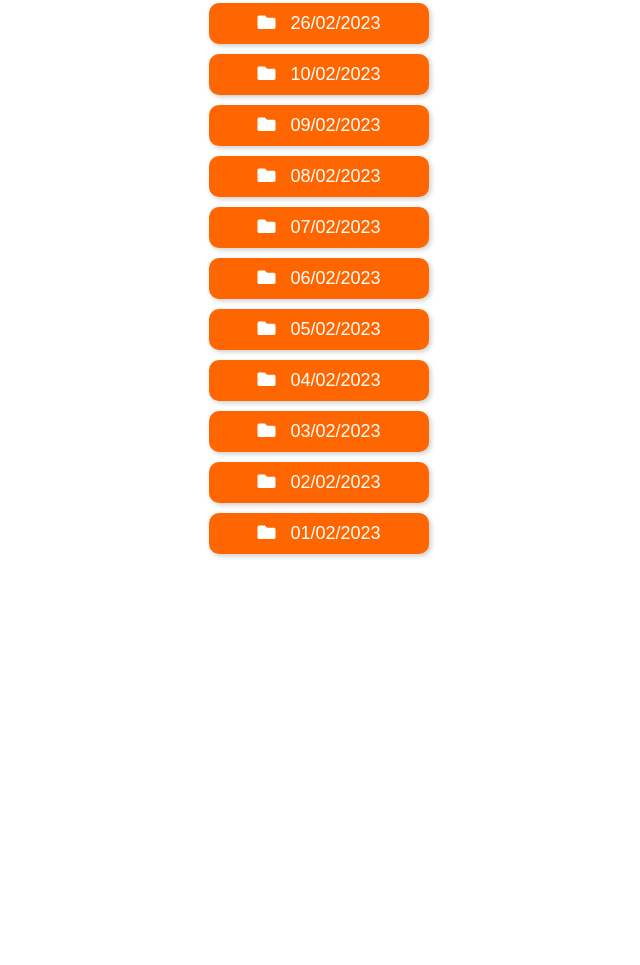
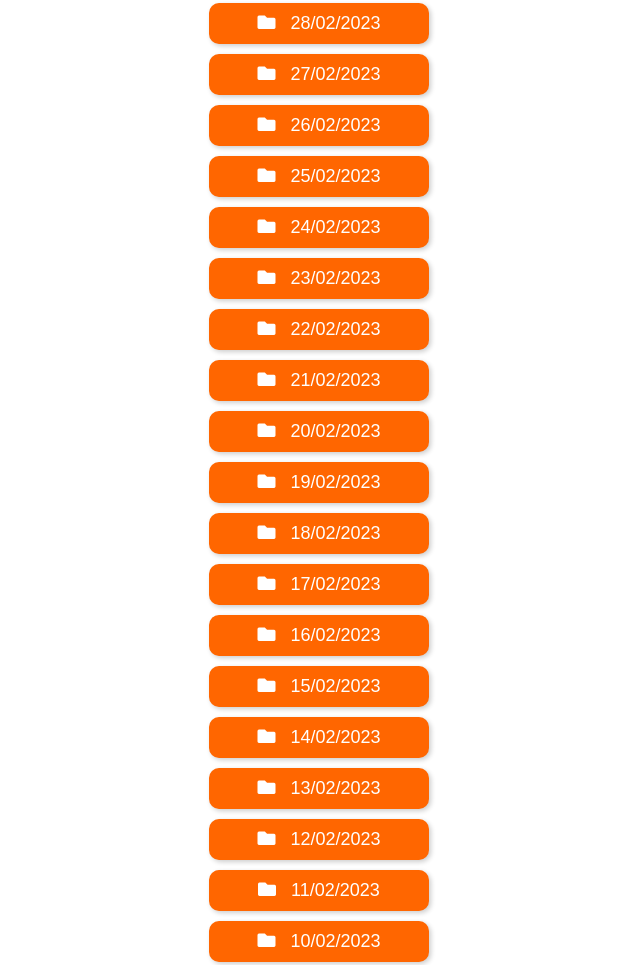
Before and after one commit to daraz-bd-oa/daraz-bd-oa.github.io, a plain HTML site: page index.html in a window 1280 px wide. Shown: the part 1924-2889 px from the top of the page, without its empty margins (321-961 px from the left). Before the commit the page ends 2488 px from the top, so only its background shows below. Drawn offline with Linux system fonts and the light colour scheme.

Commit message:
Added modified index.html

```diff
--- a/index.html
+++ b/index.html
@@ -103,9 +103,24 @@
 
 
 
+        <li><a href="2023_02_28.html"><i class="fas fa-folder"></i> &nbsp; 28/02/2023</a></li>
+        <li><a href="2023_02_27.html"><i class="fas fa-folder"></i> &nbsp; 27/02/2023</a></li>
 		<li><a href="2023_02_26.html"><i class="fas fa-folder"></i> &nbsp; 26/02/2023</a></li>
-
-
+        <li><a href="2023_02_25.html"><i class="fas fa-folder"></i> &nbsp; 25/02/2023</a></li>
+        <li><a href="2023_02_24.html"><i class="fas fa-folder"></i> &nbsp; 24/02/2023</a></li>
+        <li><a href="2023_02_23.html"><i class="fas fa-folder"></i> &nbsp; 23/02/2023</a></li>
+        <li><a href="2023_02_22.html"><i class="fas fa-folder"></i> &nbsp; 22/02/2023</a></li>
+        <li><a href="2023_02_21.html"><i class="fas fa-folder"></i> &nbsp; 21/02/2023</a></li>
+        <li><a href="2023_02_20.html"><i class="fas fa-folder"></i> &nbsp; 20/02/2023</a></li>
+        <li><a href="2023_02_19.html"><i class="fas fa-folder"></i> &nbsp; 19/02/2023</a></li>
+        <li><a href="2023_02_18.html"><i class="fas fa-folder"></i> &nbsp; 18/02/2023</a></li>
+        <li><a href="2023_02_17.html"><i class="fas fa-folder"></i> &nbsp; 17/02/2023</a></li>
+        <li><a href="2023_02_16.html"><i class="fas fa-folder"></i> &nbsp; 16/02/2023</a></li>
+        <li><a href="2023_02_15.html"><i class="fas fa-folder"></i> &nbsp; 15/02/2023</a></li>
+        <li><a href="2023_02_14.html"><i class="fas fa-folder"></i> &nbsp; 14/02/2023</a></li>
+        <li><a href="2023_02_13.html"><i class="fas fa-folder"></i> &nbsp; 13/02/2023</a></li>
+        <li><a href="2023_02_12.html"><i class="fas fa-folder"></i> &nbsp; 12/02/2023</a></li>
+        <li><a href="2023_02_11.html"><i class="fas fa-folder"></i> &nbsp; 11/02/2023</a></li>
         <li><a href="2023_02_10.html"><i class="fas fa-folder"></i> &nbsp; 10/02/2023</a></li>
         <li><a href="2023_02_09.html"><i class="fas fa-folder"></i> &nbsp; 09/02/2023</a></li>
         <li><a href="2023_02_08.html"><i class="fas fa-folder"></i> &nbsp; 08/02/2023</a></li>
```
